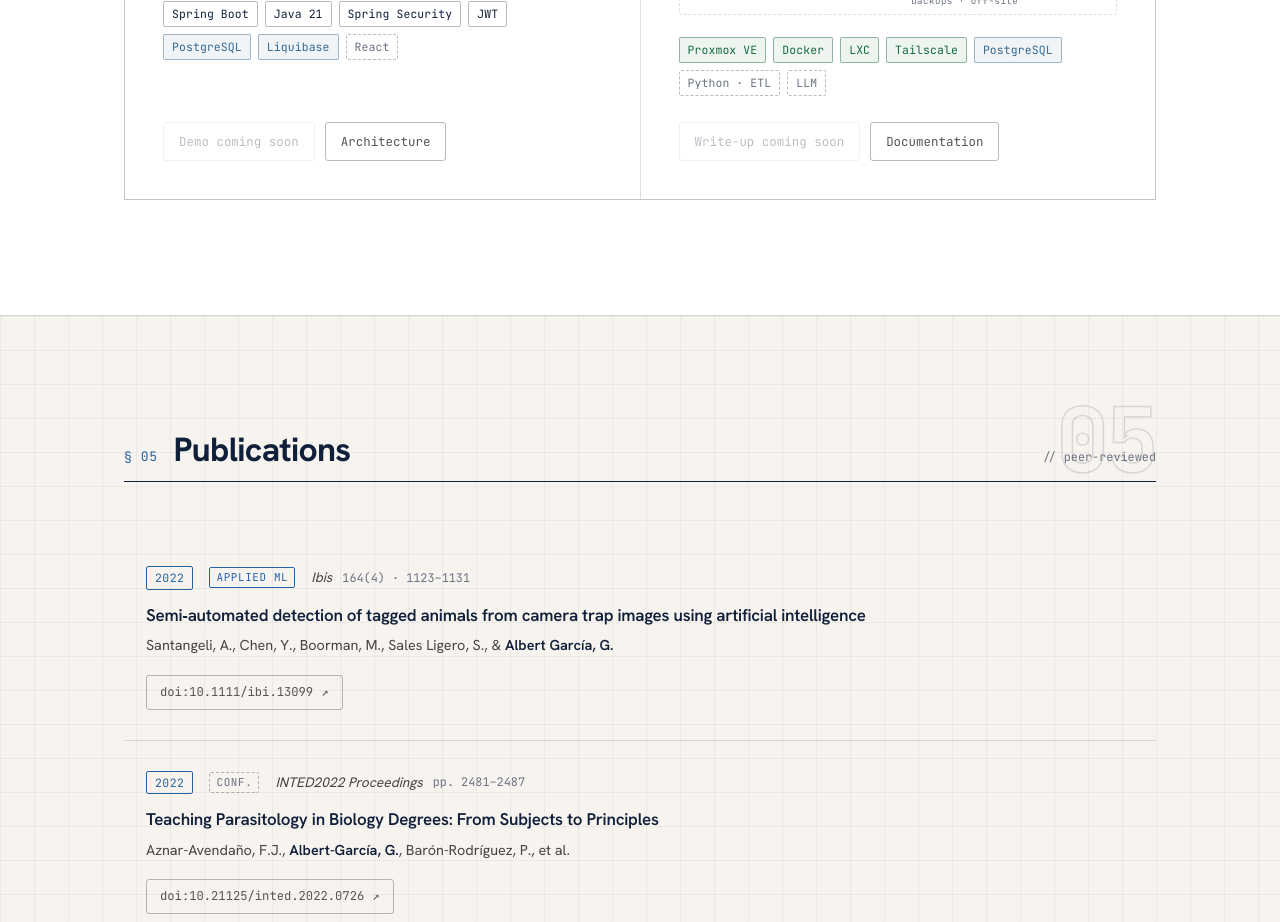
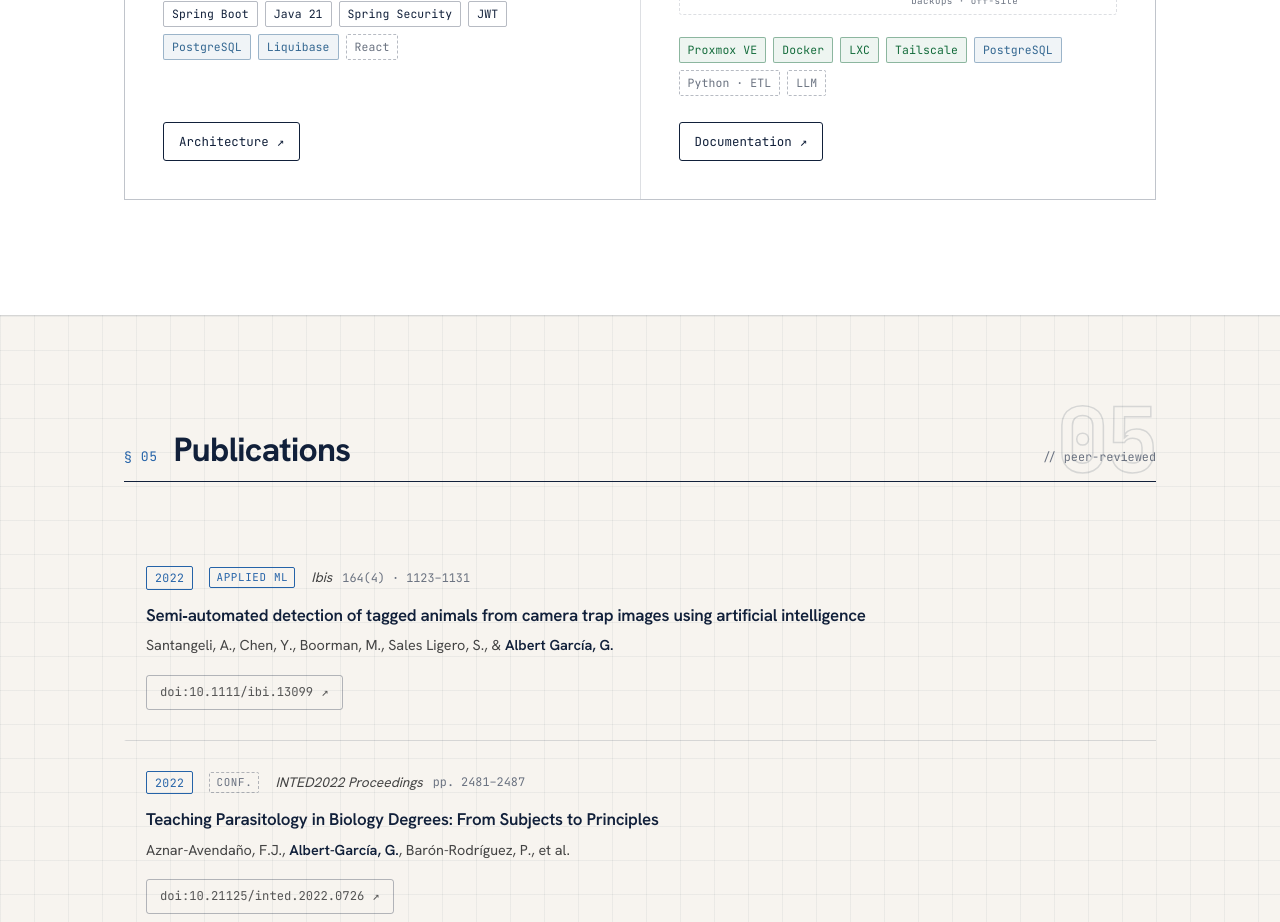
Before and after one commit to GuillermoAlbert/portfolio, a Next.js app: page /en in a window 1280 px wide. Shown: the part 4220-5142 px from the top of the page. Built offline with nearby package versions, Linux system fonts and the light colour scheme; no server answers.

Commit message:
proyectos: fuera los botones deshabilitados 'proximamente'; el enlace real pasa a primario

```diff
--- a/app/globals.css
+++ b/app/globals.css
@@ -463,12 +463,6 @@ a { color: inherit; text-decoration: none; }
 .btn .arr { transition: transform 0.18s ease; }
 .btn--ghost { border-color: var(--line-strong); color: var(--muted); }
 .btn--ghost:hover { background: transparent; border-color: var(--navy); color: var(--navy); }
-.btn:disabled {
-  opacity: 0.45; cursor: not-allowed;
-  color: var(--muted-2); border-color: var(--line);
-}
-.btn:disabled:hover { background: transparent; color: var(--muted-2); }
-.btn:disabled .arr { transform: none; }
 
 /* ============================================================
    PUBLICATIONS
--- a/components/Projects.tsx
+++ b/components/Projects.tsx
@@ -74,21 +74,14 @@ export default function Projects({ locale = "es" }: { locale?: Locale }) {
               <span className="tag tag--mut">React</span>
             </div>
             <div className="card__actions">
-              <button type="button" className="btn" disabled>
-                <T
-                  locale={locale}
-                  es="Demo próximamente"
-                  en="Demo coming soon"
-                  fr="Démo bientôt disponible"
-                />
-              </button>
               <a
-                className="btn btn--ghost"
+                className="btn"
                 href="https://github.com/GuillermoAlbert/mams-architecture"
                 target="_blank"
                 rel="noopener noreferrer"
               >
-                <T locale={locale} es="Arquitectura" en="Architecture" fr="Architecture" />
+                <T locale={locale} es="Arquitectura" en="Architecture" fr="Architecture" />{" "}
+                <span className="arr" aria-hidden="true">↗</span>
               </a>
             </div>
           </article>
@@ -141,21 +134,14 @@ export default function Projects({ locale = "es" }: { locale?: Locale }) {
               <span className="tag tag--mut">LLM</span>
             </div>
             <div className="card__actions">
-              <button type="button" className="btn" disabled>
-                <T
-                  locale={locale}
-                  es="Detalle próximamente"
-                  en="Write-up coming soon"
-                  fr="Détails bientôt disponibles"
-                />
-              </button>
               <a
-                className="btn btn--ghost"
+                className="btn"
                 href="https://github.com/GuillermoAlbert/homelab"
                 target="_blank"
                 rel="noopener noreferrer"
               >
-                <T locale={locale} es="Documentación" en="Documentation" fr="Documentation" />
+                <T locale={locale} es="Documentación" en="Documentation" fr="Documentation" />{" "}
+                <span className="arr" aria-hidden="true">↗</span>
               </a>
             </div>
           </article>
```
